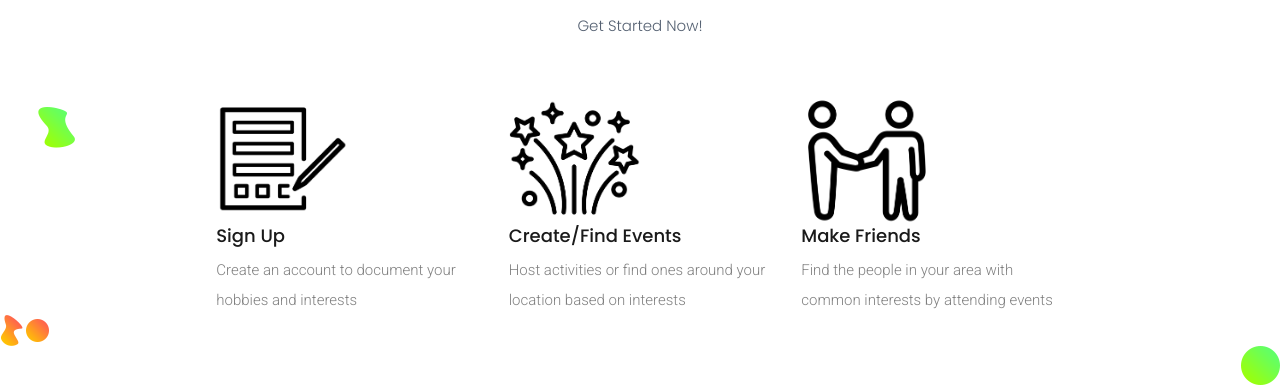
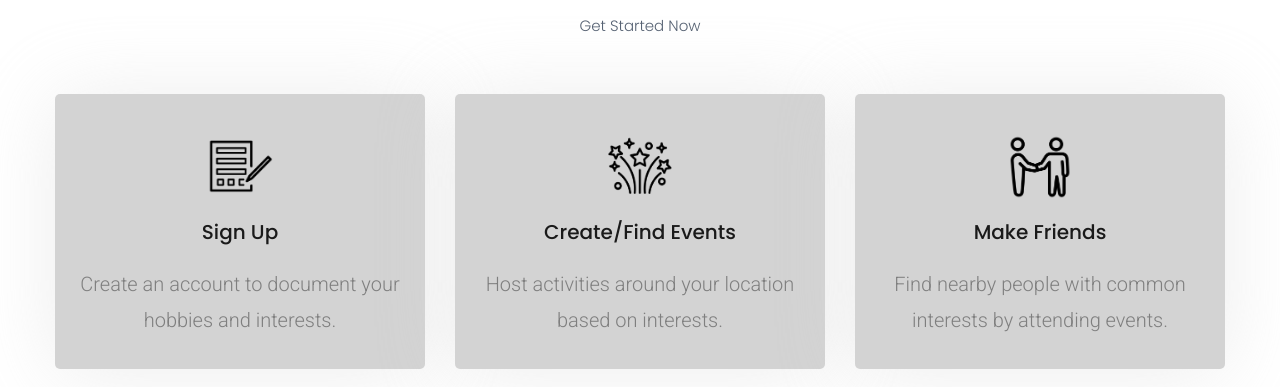
Before and after one commit to braxhawk/hackNC2019, a plain HTML site: page website/pricing.html in a window 1280 px wide. Shown: the part 414-801 px from the top of the page. Drawn offline with Linux system fonts and the light colour scheme.

Commit message:
updated pricing to be the same as features

```diff
--- a/website/pricing.html
+++ b/website/pricing.html
@@ -51,8 +51,6 @@
                                 <li class="nav-item">
                                     <a class="nav-link" href="pricing.html">How It Works</a>
                                 </li>
-
-
                                 <li class="nav-item">
                                     <a class="nav-link" href="contact.html">Contact</a>
                                 </li>
@@ -84,53 +82,47 @@
     </section>
     <!-- breadcrumb start-->
 
-    <!-- use sasu part end-->
-    <section class="pricing_part section_padding single_page_pricing">
-        <div class="container">
+    <section class="use_sasu">
+            <div class="container section_padding">
                 <div class="row justify-content-center">
                     <div class="col-lg-8">
                         <div class="section_tittle text-center">
                                 <h2>3 Easy Steps!</h2>
-                        <p>Get Started Now!</p>
+                                <p>Get Started Now</p>
                         </div>
                     </div>
                 </div>
                 <div class="row justify-content-center">
-                <div class="col-lg-3 col-sm-6">
+                    <div class="col-md-4"> <!--<div class="col-lg-3 col-sm-6">-->
                         <div class="single_feature">
                             <div class="single_feature_part">
-                            <img src="img/signup.png" alt="" width="50%" class="center">
-                            <h4>Sign Up</h4>
-                            <p>Create an account to document your hobbies and interests</p>
+                                <img src="img/signup.png" alt="" class="center">
+                                <h4> Sign Up </h4>
+                                <p> Create an account to document your hobbies and interests. </p>
                             </div>
                         </div>
                     </div>
-                <div class="col-lg-3 col-sm-6">
+                    <div class="col-md-4">
                         <div class="single_feature">
                             <div class="single_feature_part">
-                            <img src="img/event.png" alt="" width="50%" class="center">
-                            <h4>Create/Find Events</h4>
-                            <p>Host activities or find ones around your location based on interests</p>
+                                <img src="img/event.png" alt="" class="center">
+                                <h4> Create/Find Events </h4>
+                                <p> Host activities around your location based on interests.   </p>
                             </div>
                         </div>
                     </div>
-                <div class="col-lg-3 col-sm-6">
+                    <div class="col-md-4">
                         <div class="single_feature">
                             <div class="single_feature_part">
-                            <img src="img/find_friends.png" alt="" width="50%" class="center">
-                            <h4>Make Friends</h4>
-                            <p>Find the people in your area with common interests by attending events</p>
+                                <img src="img/find_friends.png" alt="" class="center">
+                                <h4> Make Friends </h4>
+                                <p> Find nearby people with common interests by attending events. </p>
                             </div>
                         </div>
                     </div>
                 </div>
             </div>
-        <img src="img/animate_icon/Shape-14.png" alt="" class="feature_icon_1">
-        <img src="img/animate_icon/Shape-10.png" alt="" class="feature_icon_2">
-        <img src="img/animate_icon/Shape.png" alt="" class="feature_icon_3">
-        <img src="img/animate_icon/shape-13.png" alt="" class="feature_icon_4">
         </section>
-    <!-- use sasu part end-->
 
     <!-- cta part start-->
     <section class="cta_part section_padding">
```
Also changed, not shown: website/feature.html (+1 -1 lines). Lines whose indentation alone changed are shown as unchanged.
